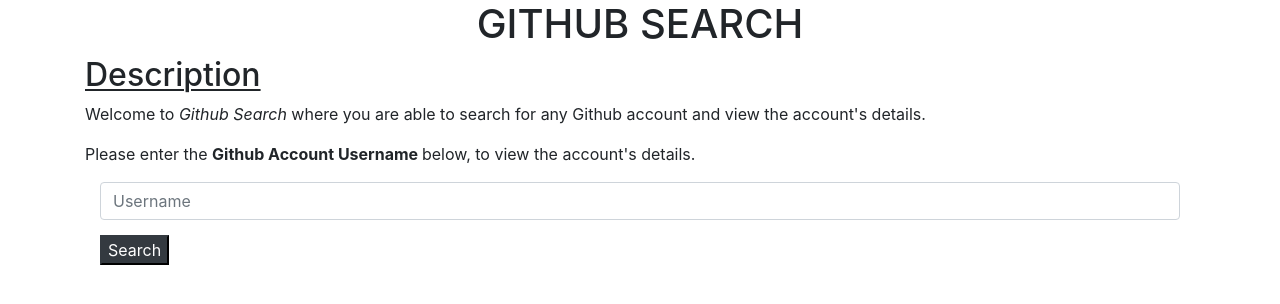
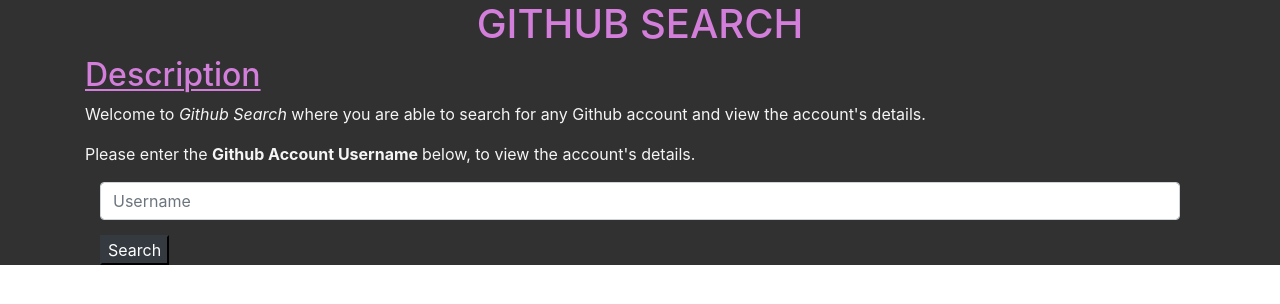
Before and after one commit to Alvin-21/github-search, an Angular app: page / in a window 1280 px wide. Shown: the top 304 px of the page. Built offline with nearby package versions, Linux system fonts and the light colour scheme.

Commit message:
Add background and foreground colour.

```diff
--- a/src/app/app.component.css
+++ b/src/app/app.component.css
@@ -7,3 +7,12 @@
 .italic {
     font-style: italic;
 }
+
+section {
+    background-color:  rgb(49, 49, 49);
+    color: whitesmoke;
+}
+
+h1, h2 {
+    color: rgb(210, 126, 218);
+}
--- a/src/app/app.component.html
+++ b/src/app/app.component.html
@@ -1,8 +1,11 @@
+<section>
   <div class="container">
     <h1 class="text-center">GITHUB SEARCH</h1>
     <h2 class="underline">Description</h2>
-  <p>Welcome to <span class="italic">Github Search</span> where you are able to search for any Github account and view the account's details.</p>
+    <p>Welcome to <span class="italic">Github Search</span> where you are able to search for any Github account and view
+      the account's details.</p>
     <p>Please enter the <strong>Github Account Username </strong>below, to view the account's details.</p>
     <app-search-bar></app-search-bar>
   </div>
   <router-outlet></router-outlet>
+</section>
--- a/src/app/search-bar/search-bar.component.css
+++ b/src/app/search-bar/search-bar.component.css
@@ -20,3 +20,11 @@ img {
 .spacing {
     margin: 20px;
 }
+
+.background {
+    background-color: black;
+}
+
+h3, h4 {
+    color: rgb(210, 126, 218);
+}
--- a/src/app/search-bar/search-bar.component.html
+++ b/src/app/search-bar/search-bar.component.html
@@ -22,7 +22,7 @@
     </div>
     <h3 class="underline" *ngIf="accountDetails">Repositories</h3>
     <div class="card spacing" *ngFor="let repo of accountRepos">
-        <div class="card-body">
+        <div class="card-body background">
             <h4>{{repo.name}}</h4>
             <p>{{repo.description}}</p>
             <a href="{{repo.html_url}}" target="_blank">View this project on Github.</a>
```
Lines whose indentation alone changed are shown as unchanged.
